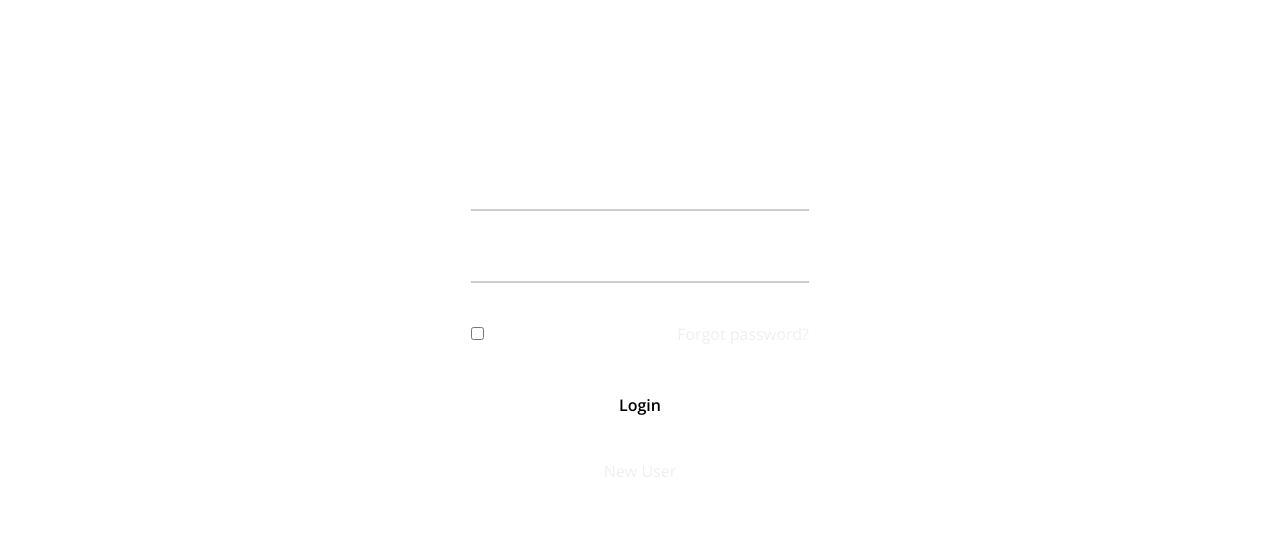
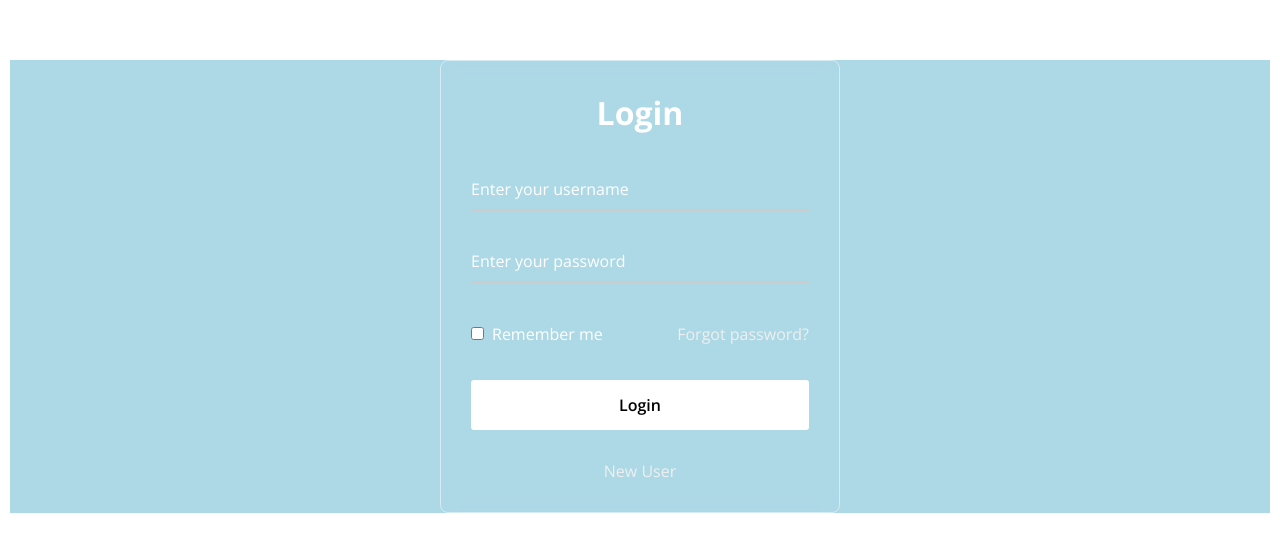
Before and after one commit to Wilon2G/Proyecto_Cliente, a React (Vite) app in the folder RetroFrog V3/: page /Login in a window 1280 px wide. Shown: the part 114-666 px from the top of the page. Built offline with nearby package versions, Linux system fonts and the light colour scheme.

Commit message:
Arreglando estilos para main

```diff
--- a/RetroFrog V3/sass/layout/general.scss
+++ b/RetroFrog V3/sass/layout/general.scss
@@ -16,6 +16,18 @@ body {
     padding: 0 10px;
 }
 
+.App{
+    width: 100%;
+    background-color: lightblue;
+    display: flex;
+    justify-content: center;
+}
+
+#root{
+    width: 100%;
+
+}
+
 // body::before {
 //     content: "";
 //     position: absolute;
--- a/RetroFrog V3/src/index.css
+++ b/RetroFrog V3/src/index.css
@@ -13,6 +13,17 @@ body {
   min-height: 100vh;
   width: 100%;
   padding: 0 10px;
+}
+
+.App {
+  width: 100%;
+  background-color: lightblue;
+  display: flex;
+  justify-content: center;
+}
+
+#root {
+  width: 100%;
 }
 
 main {
--- a/RetroFrog V3/src/pages/HomePage.tsx
+++ b/RetroFrog V3/src/pages/HomePage.tsx
@@ -14,14 +14,14 @@ const Home = () => {
     }, []);
 
     return (
-        <div>
+        <>
             <div className="header">
                 <Link to={'/'}>Home</Link>
                 <Link to={'/Login'}>Logout</Link>
             </div>
             <h1>Welcome to RetroFrog</h1>
             <Inicio />
-        </div>
+        </>
     );
 }
 
```
Also changed, not shown: 1 other file (tests, documents, lock files or other folders).
